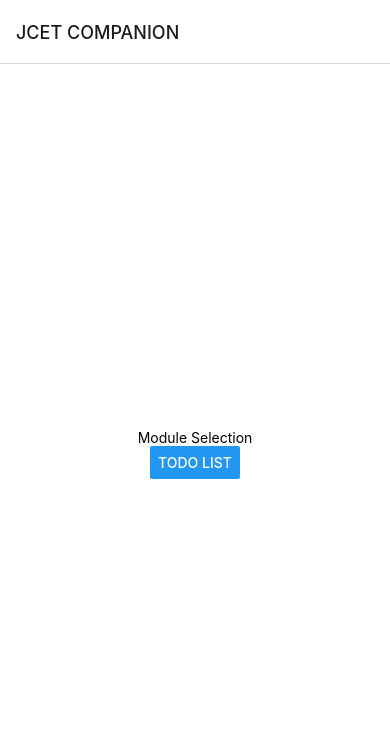
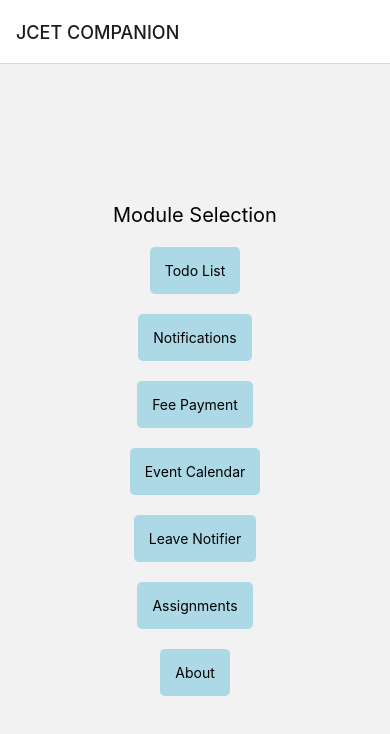
Before and after one commit to AtulVM/JCET, a React Native app: screen / in a window 390 px wide. Shown: the top 734 px of the page. Built offline with nearby package versions, Linux system fonts and the light colour scheme.

Commit message:
added all buttons, worked on todolist

```diff
--- a/App.js
+++ b/App.js
@@ -1,10 +1,9 @@
 import { StatusBar } from 'expo-status-bar';
 import React from 'react';
-import { View, Text, Button } from 'react-native';
+import { View, Text, TouchableOpacity, StyleSheet } from 'react-native';
 import { NavigationContainer } from '@react-navigation/native';
 import { createStackNavigator } from '@react-navigation/stack';
-import styles from './Styles';
-import TodoList from './pages/Todolist';
+import TodoList from './pages/To_do_list';
 
 const Stack = createStackNavigator();
 
@@ -24,16 +23,59 @@ const App = () => {
 };
 
 const HomeScreen = ({ navigation }) => {
+  const navigateToScreen = (screenName) => {
+    navigation.navigate(screenName);
+  };
+
+  const buttonsData = [
+    { title: 'Todo List', screen: 'TodoList' },
+    { title: 'Notifications', screen: 'Notifications' },
+    { title: 'Fee Payment', screen: 'FeePayment' },
+    { title: 'Event Calendar', screen: 'EventCalendar' },
+    { title: 'Leave Notifier', screen: 'LeaveNotifier' },
+    { title: 'Assignments', screen: 'Assignments' },
+    { title: 'About', screen: 'About' },
+  ];
+
   return (
     <View style={styles.container}>
-      <Text>Module Selection</Text>
-      <Button
-        title="Todo List"
-        onPress={() => navigation.navigate('TodoList')}
-      />
+      <Text style={styles.title}>Module Selection</Text>
+      <View style={styles.buttonGrid}>
+        {buttonsData.map((button, index) => (
+          <TouchableOpacity
+            key={index}
+            style={styles.button}
+            onPress={() => navigateToScreen(button.screen)}
+          >
+            <Text>{button.title}</Text>
+          </TouchableOpacity>
+        ))}
+      </View>
       <StatusBar style="auto" />
     </View>
   );
 };
 
+const styles = StyleSheet.create({
+  container: {
+    flex: 1,
+    padding: 20,
+    justifyContent: 'center',
+    alignItems: 'center',
+  },
+  title: {
+    fontSize: 20,
+    marginBottom: 10,
+  },
+  buttonGrid: {
+    alignItems: 'center', // Center the buttons horizontally
+  },
+  button: {
+    padding: 15,
+    marginVertical: 10, // Adjust the vertical gap between buttons
+    backgroundColor: 'lightblue',
+    borderRadius: 5,
+  },
+});
+
 export default App;
--- a/Styles.js
+++ /dev/null
@@ -1,16 +0,0 @@
-import { StyleSheet } from 'react-native';
-
-const styles = StyleSheet.create({
-  container: {
-    flex: 1,
-    backgroundColor: '#fff',
-    alignItems: 'center',
-    justifyContent: 'center',
-  },
-  text: {
-    fontSize: 16,
-    color: '#333',
-  },
-});
-
-export default styles;
--- a/package.json
+++ b/package.json
@@ -10,6 +10,7 @@
   },
   "dependencies": {
     "@expo/metro-runtime": "^3.1.1",
+    "@react-native-community/checkbox": "^0.5.17",
     "@react-navigation/native": "^6.1.9",
     "@react-navigation/stack": "^6.3.20",
     "expo": "~50.0.2",
--- a/pages/Todolist.js
+++ b/pages/To_do_list.js
@@ -6,7 +6,7 @@ const TodoList = () => {
   const [todoText, setTodoText] = useState('');
 
   const addTodo = () => {
-    if (todoText.trim() !== '') {
+    if (todoText.trim().length > 0) {
       setTodos([...todos, { text: todoText, checked: false }]);
       setTodoText('');
     }
@@ -27,12 +27,14 @@ const TodoList = () => {
   const renderTodoItem = ({ item, index }) => (
     <View style={styles.todoItem}>
       <TouchableOpacity onPress={() => toggleTodo(index)}>
-        <Text style={styles.toggleButton}>{item.checked ? 'Uncheck' : 'Check'}</Text>
+        <Text style={[styles.todoText, item.checked && styles.checkedTodoText]}>
+          {item.text}
+        </Text>
       </TouchableOpacity>
-      <Text style={[styles.todoText, item.checked && styles.checkedTodoText]}>
-        {item.text}
-      </Text>
-      <TouchableOpacity onPress={() => deleteTodo(index)}>
+      <TouchableOpacity
+        onPress={() => deleteTodo(index)}
+        style={styles.deleteButtonContainer}
+      >
         <Text style={styles.deleteButton}>Delete</Text>
       </TouchableOpacity>
     </View>
@@ -83,24 +85,28 @@ const styles = StyleSheet.create({
   },
   todoItem: {
     flexDirection: 'row',
-    alignItems: 'center',
+    alignItems: 'flex-start', // Align items to the start of the container
     marginBottom: 5,
   },
-  todoText: {
+  todoTextContainer: {
     flex: 1,
     marginRight: 10,
+  },
+  todoText: {
+    textDecorationLine: 'none',
   },
   checkedTodoText: {
     textDecorationLine: 'line-through',
     color: 'gray',
   },
+  deleteButtonContainer: {
+    marginLeft: 'auto',
+    marginRight: 10,
+  },
   deleteButton: {
     color: 'red',
-    marginRight: 10,
-  },
-  toggleButton: {
-    color: 'green',
   },
 });
 
+
 export default TodoList;
```
Also changed, not shown: pages/Notifications.js (added), 1 other file (tests, documents, lock files or other folders).
